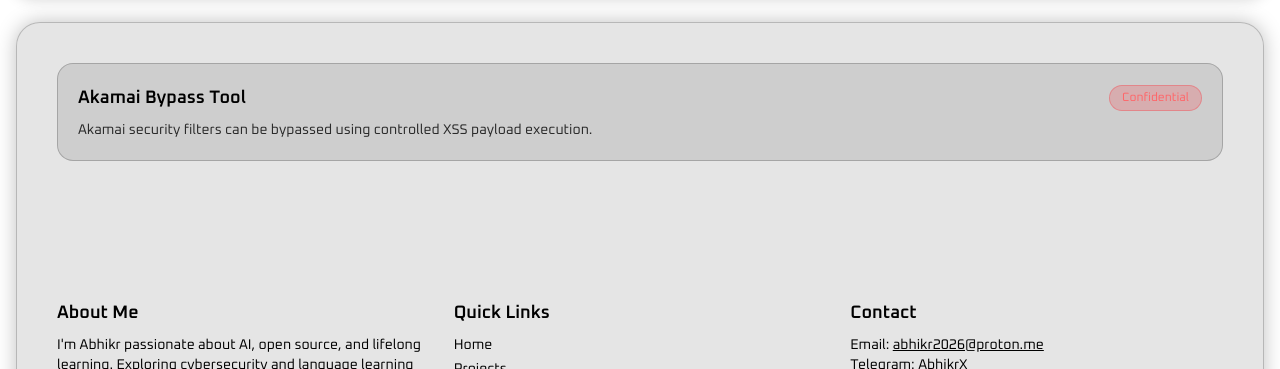
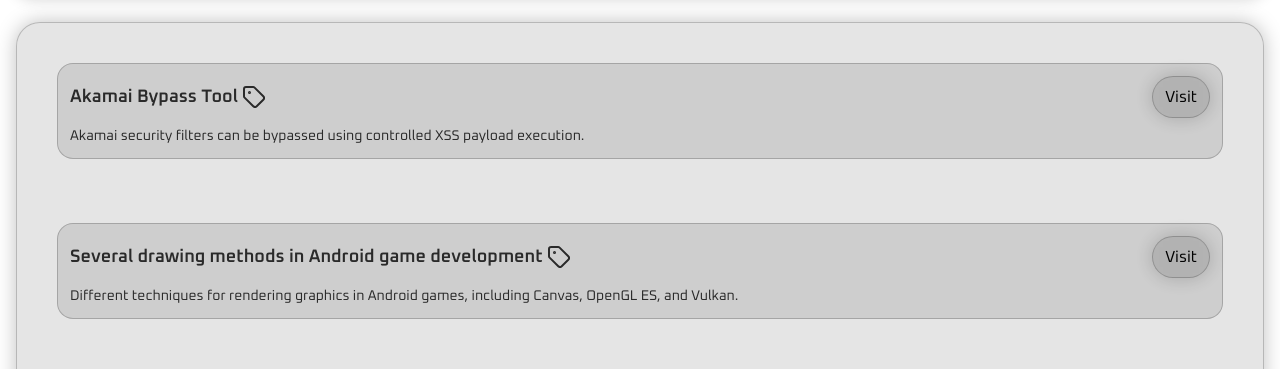
Before and after one commit to 0xabhikr/str, a Next.js app: page /cybernote in a window 1280 px wide. Shown: the part 134-503 px from the top of the page. Built offline with nearby package versions, Linux system fonts and the light colour scheme.

Commit message:
create a formate for how blog thumbnails should be designed and displayed on the main blog listing page. This will ensure consistency and improve the overall user experience.

```diff
--- /dev/null
+++ b/app/cybernote/blog2/page.tsx
@@ -0,0 +1,19 @@
+import { Alert, AlertDescription } from "@/components/ui/alert";
+import { Card } from "@/components/ui/card";
+import { AlertCircleIcon } from "lucide-react";
+
+export default function Blog2() {
+  return (
+    <div className="pt-[70px] left-4 right-4 space-y-6">
+      <Alert className="backdrop-blur-2xl bg-black/10 dark:bg-white/20 border border-black/20 dark:border-white/40 rounded-2xl shadow-[0_0_15px_rgba(0,0,0,0.2)] dark:shadow-[0_0_25px_rgba(255,255,255,0.25)] text-black dark:text-white">
+        <AlertCircleIcon />
+        <AlertDescription >
+          This site is under development
+        </AlertDescription>
+      </Alert>
+      <Card className="w-full bg-black/10 dark:bg-white/15 rounded-3xl backdrop-blur-3xl border border-black/20 dark:border-white/30 shadow-[0_0_20px_rgba(0,0,0,0.25)] dark:shadow-[0_0_35px_rgba(255,255,255,0.22)] p-6 md:p-10 space-y-10 relative overflow-hidden text-black dark:text-white">
+      <h1 className="text-3xl font-bold mb-4">Several drawing methods in Android game development</h1>
+      </Card>
+    </div>
+  );
+}
--- a/app/cybernote/page.tsx
+++ b/app/cybernote/page.tsx
@@ -4,6 +4,7 @@ import ISTClock from "@/components/ISTClock"
 import { Alert, AlertDescription } from "@/components/ui/alert"
 import { Card } from "@/components/ui/card"
 import { Separator } from "@/components/ui/separator"
+import { Tag } from 'lucide-react';
 import { faGithub, faLinkedin, faTelegram, faXTwitter } from "@fortawesome/free-brands-svg-icons"
 import { faEnvelope } from "@fortawesome/free-solid-svg-icons"
 import { FontAwesomeIcon } from "@fortawesome/react-fontawesome"
@@ -20,23 +21,53 @@ export default function AboutPage() {
         </AlertDescription>
       </Alert>
       <Card className="w-full bg-black/10 dark:bg-white/15 rounded-3xl backdrop-blur-3xl border border-black/20 dark:border-white/30 shadow-[0_0_20px_rgba(0,0,0,0.25)] dark:shadow-[0_0_35px_rgba(255,255,255,0.22)] p-6 md:p-10 space-y-10 relative overflow-hidden text-black dark:text-white">
-      <div className="p-5 rounded-2xl bg-black/10 dark:bg-white/10 border border-black/20 dark:border-white/20">
+        <div className="p-3 rounded-2xl bg-black/10 dark:bg-white/10 border border-black/20 dark:border-white/20">
           <div className="flex justify-between items-center">
             <a href="/cybernote/blog1">
-              <h3 className="text-lg font-semibold">Akamai Bypass Tool</h3></a>
-              <button
-                className="text-xs px-3 py-1 rounded-full
-                   bg-red-500/20 text-red-400
-                   border border-red-500/30
-                   hover:bg-red-500/30 transition">
-                Confidential
-              </button>
+
+              <div className="flex items-center gap-4 text-sm opacity-80">
+                <div className="flex items-center gap-1">
+                  <h3 className="text-lg font-semibold">Akamai Bypass Tool</h3>
+                  <Tag />
+                </div>
+              </div>
+            </a>
+
+            <a href="/cybernote/blog1">
+
+              <button className="rounded-full px-3 py-2 backdrop-blur-2xl bg-black/10 dark:bg-white/20 border border-black/20 dark:border-white/40 shadow-[0_0_20px_rgba(0,0,0,0.2)] dark:shadow-[0_0_30px_rgba(255,255,255,0.25)] text-black dark:text-white">
+                Visit
+              </button></a>
           </div>
 
           <p className="opacity-80 text-sm mt-2">
             Akamai security filters can be bypassed using controlled XSS payload execution.
           </p>
         </div>
+        <div className="p-3 mt-[-40] rounded-2xl bg-black/10 dark:bg-white/10 border border-black/20 dark:border-white/20">
+          <div className="flex justify-between items-center">
+            <a href="/cybernote/blog2">
+
+              <div className="flex items-center gap-4 text-sm opacity-80">
+                <div className="flex items-center gap-1">
+                  <h3 className="text-lg font-semibold">Several drawing methods in Android game development</h3>
+                  <Tag />
+                </div>
+              </div>
+            </a>
+
+            <a href="/cybernote/blog2">
+
+              <button className="rounded-full px-3 py-2 backdrop-blur-2xl bg-black/10 dark:bg-white/20 border border-black/20 dark:border-white/40 shadow-[0_0_20px_rgba(0,0,0,0.2)] dark:shadow-[0_0_30px_rgba(255,255,255,0.25)] text-black dark:text-white">
+                Visit
+              </button></a>
+          </div>
+
+          <p className="opacity-80 text-sm mt-2">
+            Different techniques for rendering graphics in Android games, including Canvas, OpenGL ES, and Vulkan.
+          </p>
+        </div>
+
 
 
         <Separator className="border-t-2 mt-2" />
```
Also changed, not shown: app/cybernote/blog1/page.tsx (+5 -9 lines). Lines whose indentation alone changed are shown as unchanged.
